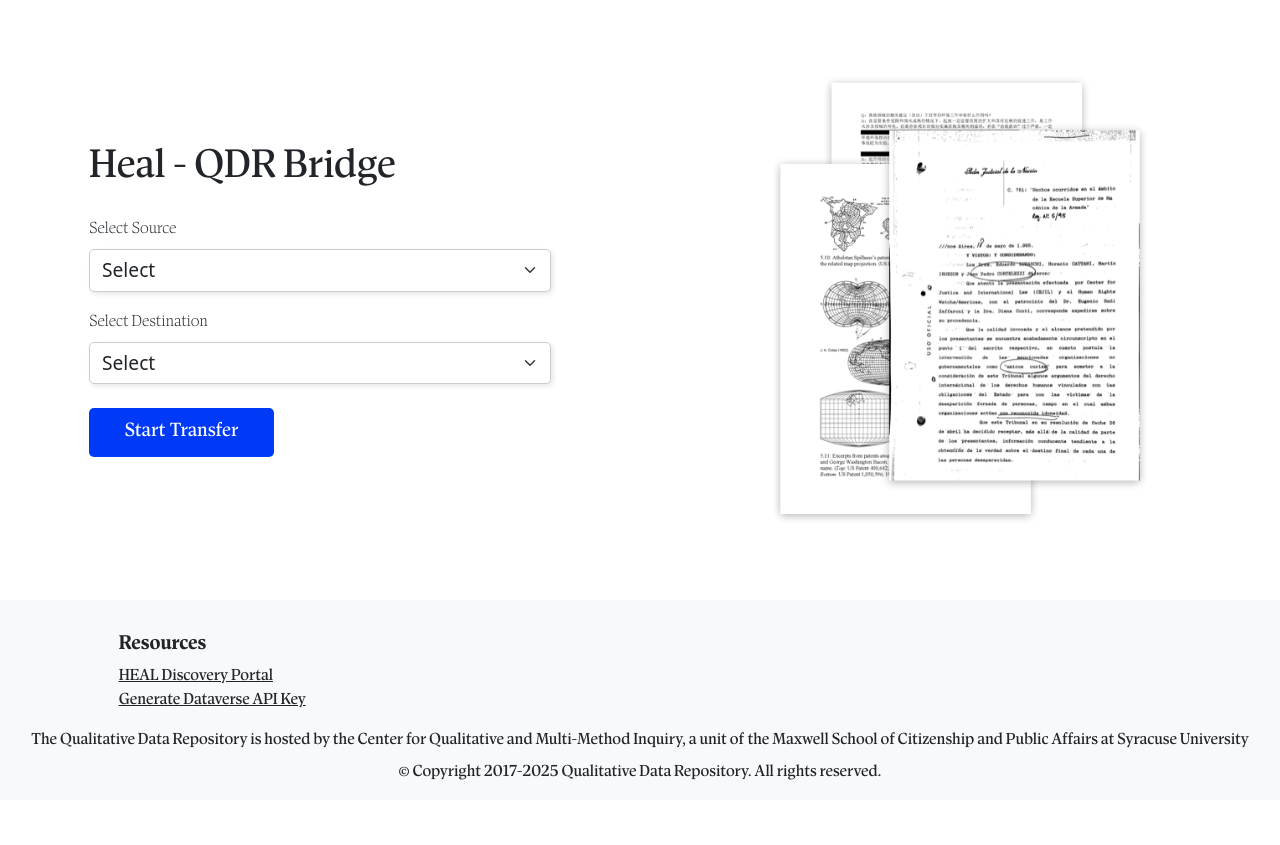
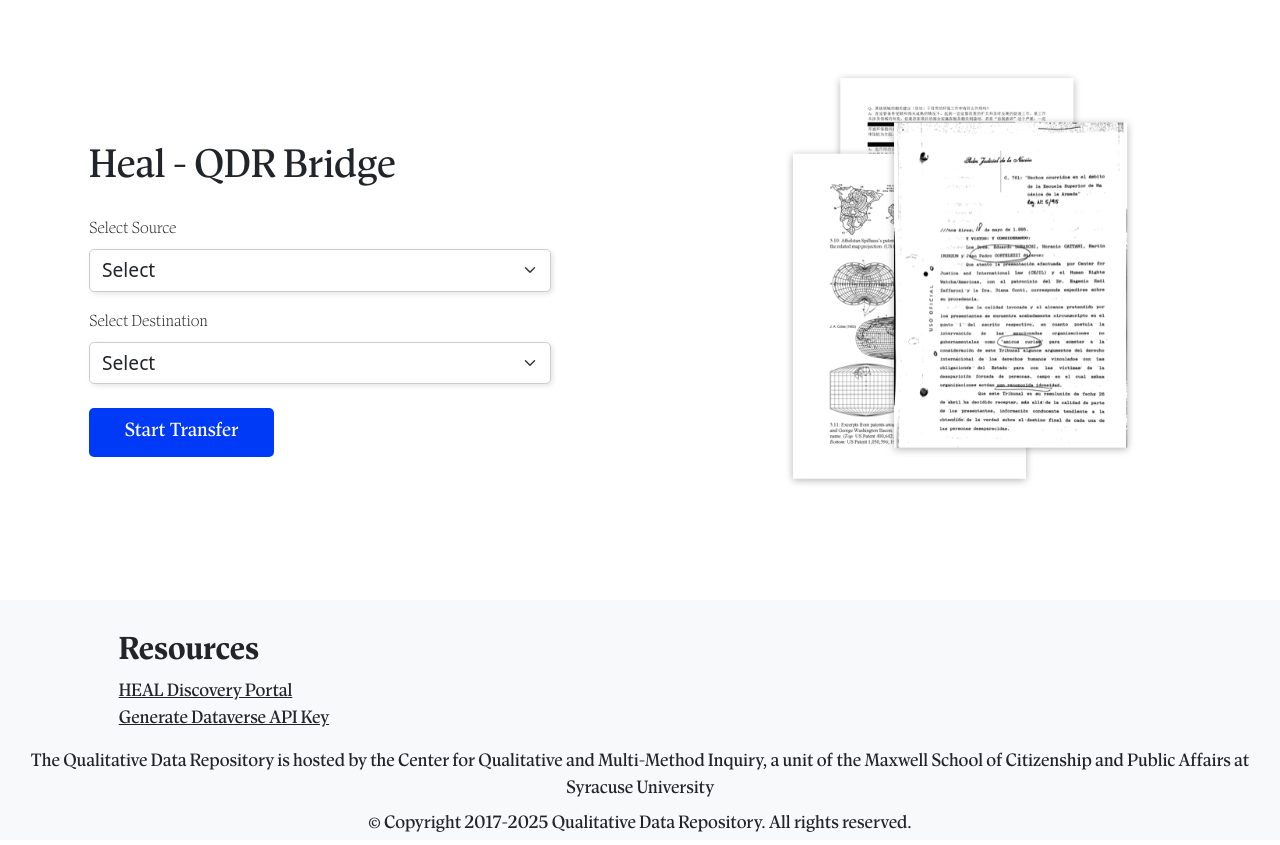
Before and after one commit to QualitativeDataRepository/heal-qdr-bridge-UI, a plain HTML site: page index.html in a window 1280 px wide. Before the commit the page ends 800 px from the top, so only its background shows below. Drawn offline with nearby package versions, Linux system fonts and the light colour scheme; files whose address does not match are found by name.

Commit message:
fix: accessibility alerts

```diff
--- a/index.html
+++ b/index.html
@@ -68,7 +68,7 @@
                 </form>
             </div>
             <div class="col-6 banner" id="apiResponseContainer">
-                <img id="bannerImage" src="./public/assets/banner-image.png" alt="Banner Image">
+                <img id="bannerImage" src="./public/assets/banner-image.png" alt="" role="presentation">
             </div>
         </div>
     </div>
@@ -78,7 +78,7 @@
         <div class="row">
             <div class="col-1"></div>
             <div class="col-5">
-                <h5 class="mb-2">Resources</h5>
+                <h2 class="mb-2">Resources</h2>
                 <a href="https://healdata.org/portal/discovery" target="_blank" class = "d-block text-dark">HEAL Discovery Portal</a>
                 <a href="https://data.stage.qdr.org/dataverse/main" target="_blank" class="d-block text-dark">Generate Dataverse API Key</a>
             </div>
--- a/public/styles/index.css
+++ b/public/styles/index.css
@@ -21,7 +21,7 @@
     align-items: center;
     padding: 20px;
     background-color: #ffffff;
-    height: 75vh;
+    height: 70vh;
 }
 
 .banner img {
@@ -66,7 +66,8 @@
 
 footer {
     font-family: "AntoniaH2", sans-serif;
-    height: 25vh;
+    font-size: 18px !important;
+    height: 30vh;
     padding: 2rem 10rem 2rem 10rem;
 }
 
```
